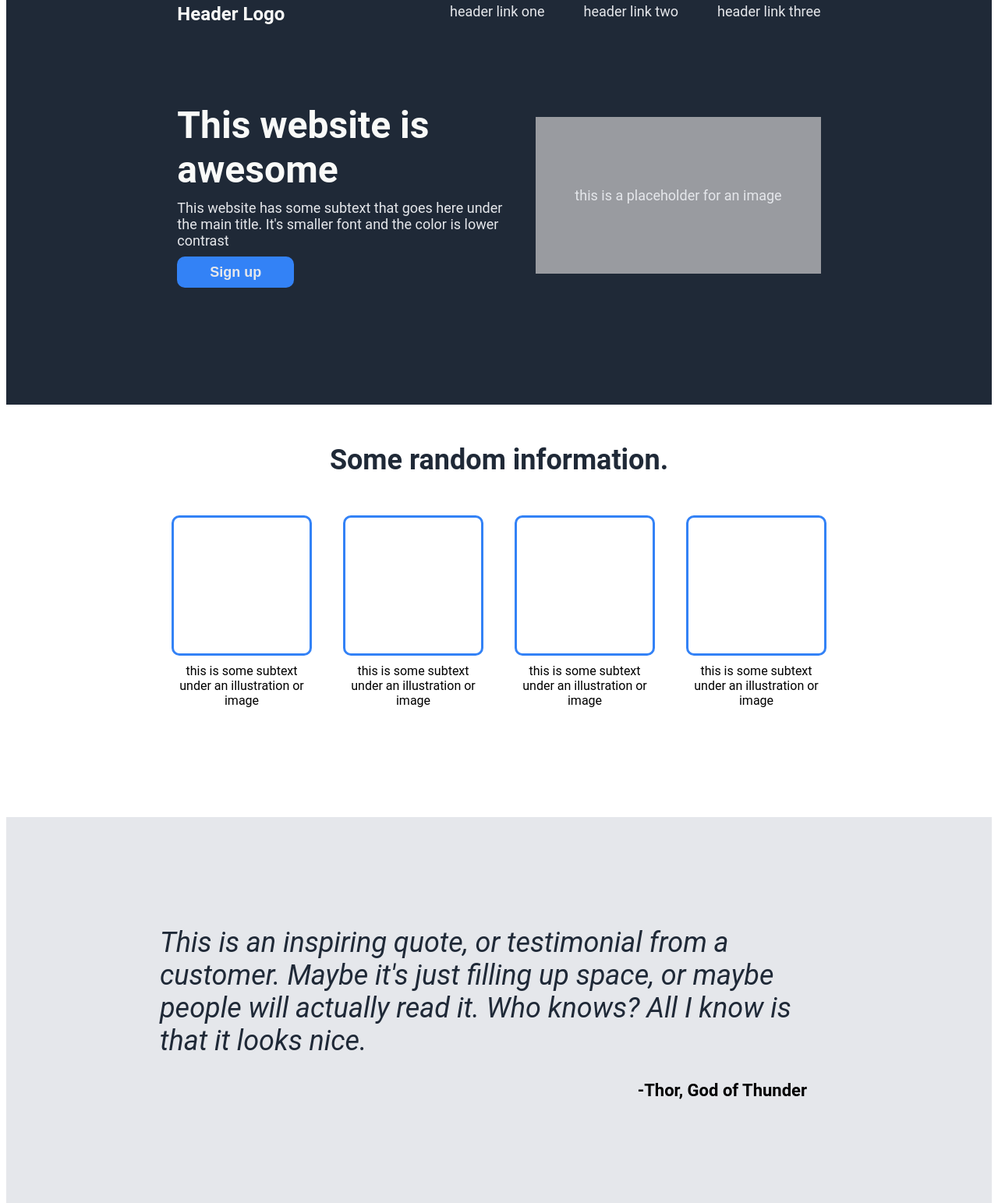
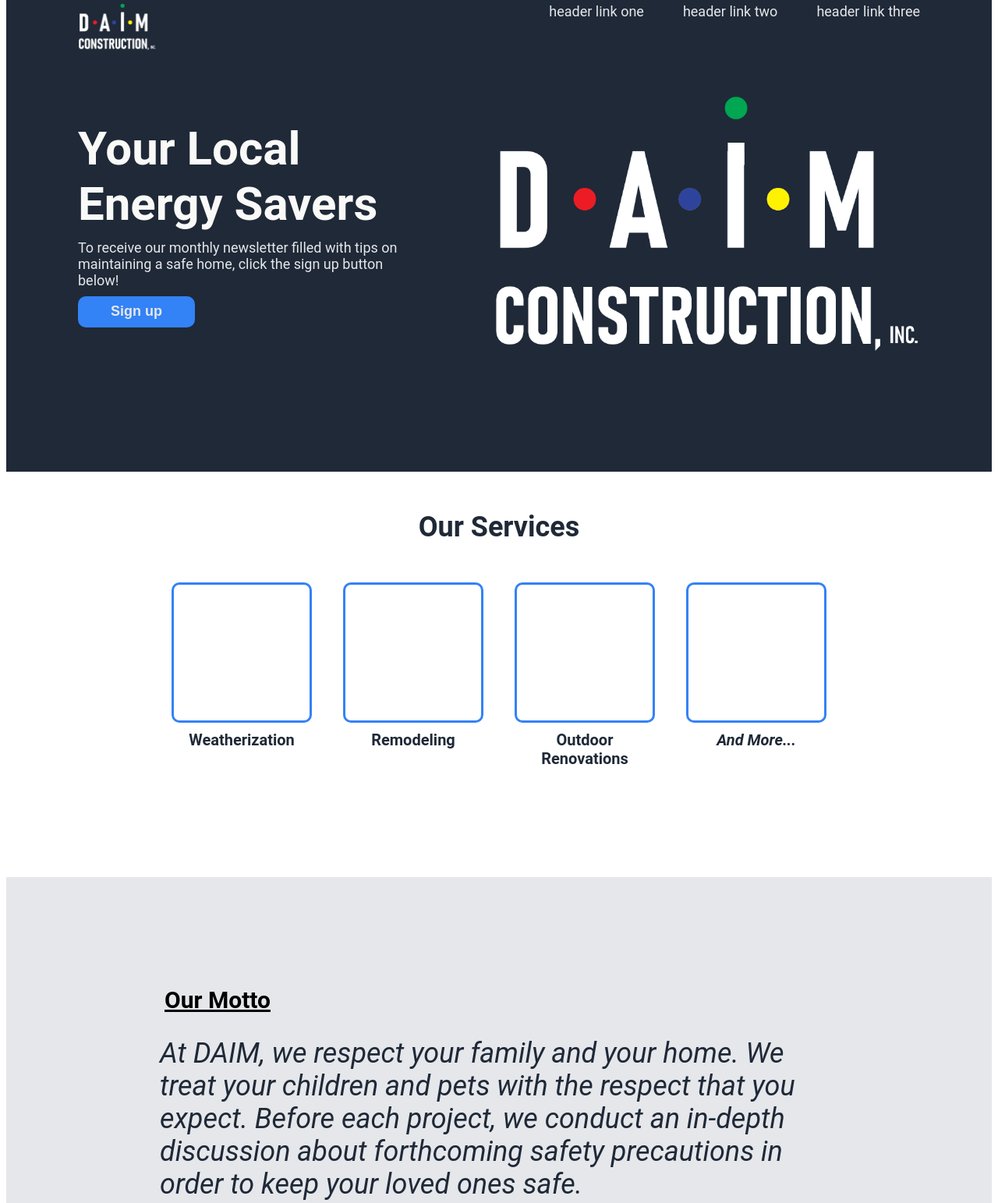
Before and after one commit to indigoBill/landing-page, a plain HTML site: page index.html in a window 1280 px wide. Shown: the part 34-1577 px from the top of the page at 78% size. Drawn offline with Linux system fonts and the light colour scheme.

Commit message:
Replace placeholder content with company content

```diff
--- a/index.html
+++ b/index.html
@@ -10,7 +10,7 @@
             <div class="one-one">
                 <div class="top">
                     <div class="header">
-                        Header Logo
+                        <img src="assets/logo-crop.png" alt="DAIM company logo">
                     </div>
                     <ul>
                         <li>
@@ -27,47 +27,45 @@
                 <div class="bottom">
                     <div class="left">
                         <div class="main-txt">
-                            This website is awesome
+                            Your Local Energy Savers
                         </div>
                         <div class="top-subtxt">
-                            This website has some subtext that goes here under the main title. It's smaller font and the color is lower contrast
+                            To receive our monthly newsletter filled with tips on maintaining a safe home, click the sign up button below!
                         </div>
                         <button><a href=" ">Sign up</a></button>
                     </div>
-                    <div class="top-subtxt hold-image">
-                        this is a placeholder for an image
-                    </div>
+                    <img src="assets/logo-crop.png" alt="DAIM company logo">
                 </div>
             </div>
         </div>
         <div class="two">
             <div class="two-two">
                 <div class="info-txt">
-                    Some random information.
+                    Our Services
                 </div>
                 <div class="img-contain">
                     <div class="img-txt">
                         <div class="image"></div>
                         <div class="sub">
-                            this is some subtext under an illustration or image
+                            Weatherization
                         </div>
                     </div>
                     <div class="img-txt">
                         <div class="image"></div>
                         <div class="sub">
-                            this is some subtext under an illustration or image
+                            Remodeling
                         </div>
                     </div>
                     <div class="img-txt">
                         <div class="image"></div>
                         <div class="sub">
-                            this is some subtext under an illustration or image
+                            Outdoor Renovations
                         </div>
                     </div>
                     <div class="img-txt">
                         <div class="image"></div>
                         <div class="sub">
-                            this is some subtext under an illustration or image
+                            <a id="xtra-link" href=" ">And More...</a>
                         </div>
                     </div>
                 </div>
@@ -75,11 +73,11 @@
         </div>
         <div class="three">
             <div class="three-three">
+                <div class="spkr">
+                    Our Motto
+                </div>
                 <div class="quote">
-                    This is an inspiring quote, or testimonial from a customer. Maybe it's just filling up space, or maybe people will actually read it. Who knows? All I know is that it looks nice.
-                </div>
-                <div class="spkr">
-                    -Thor, God of Thunder
+                    At DAIM, we respect your family and your home. We treat your children and pets with the respect that you expect. Before each project, we conduct an in-depth discussion about forthcoming safety precautions in order to keep your loved ones safe.
                 </div>
             </div>
         </div>
@@ -90,7 +88,7 @@
                         Call to action! It's time!
                     </div>
                     <div>
-                        Sign up for our product by clicking that button right over there!
+                        Sign up for our monthly newsletter for fun home maintenance tips and tricks!
                     </div>
                 </div>
                 <button><a href=" ">Sign up</a></button>
--- a/style.css
+++ b/style.css
@@ -23,7 +23,7 @@ html {
     display: flex;
     flex-direction: column;
     margin: 30px 30px 150px;
-    gap: 100px;
+    gap: 50px;
 }
 
 .bottom, .top {
@@ -34,6 +34,7 @@ html {
 
 .bottom {
     align-items: center;
+    gap: 100px;
     flex-wrap: wrap;
 }
 
@@ -88,14 +89,20 @@ button a {
     padding: 10px 30px;
 }
 
-.header {
-    font-size: 24px;
-    font-weight: bold;
-    color: #F9FAF8;
+.header img {
+    max-width: 100%;
+    width: 100px;
+    height: auto;
+}
+
+.bottom img {
+    max-width: 100%;
+    width: 550px;
+    height: auto;
 }
 
 .main-txt {
-    font-size: 48px;
+    font-size: 60px;
     font-weight: bolder;
     color: #F9FAF8;
 }
@@ -135,8 +142,16 @@ button a {
     gap: 10px;
 }
 
+#xtra-link,
 .sub {
     text-align: center;
+    font-size: 20px;
+    font-weight: bold;
+    color: #1F2937;
+}
+
+#xtra-link {
+    font-style: italic;
 }
 
 .image {
@@ -172,10 +187,11 @@ button a {
 }
 
 .spkr {
-    align-self: flex-end;
-    font-size: 22px;
+    align-self: flex-start;
+    font-size: 30px;
     font-weight: bold;
-    margin-right: 50px;
+    text-decoration: underline;
+    margin-left: 16px;
 }
 
 .four {
```
